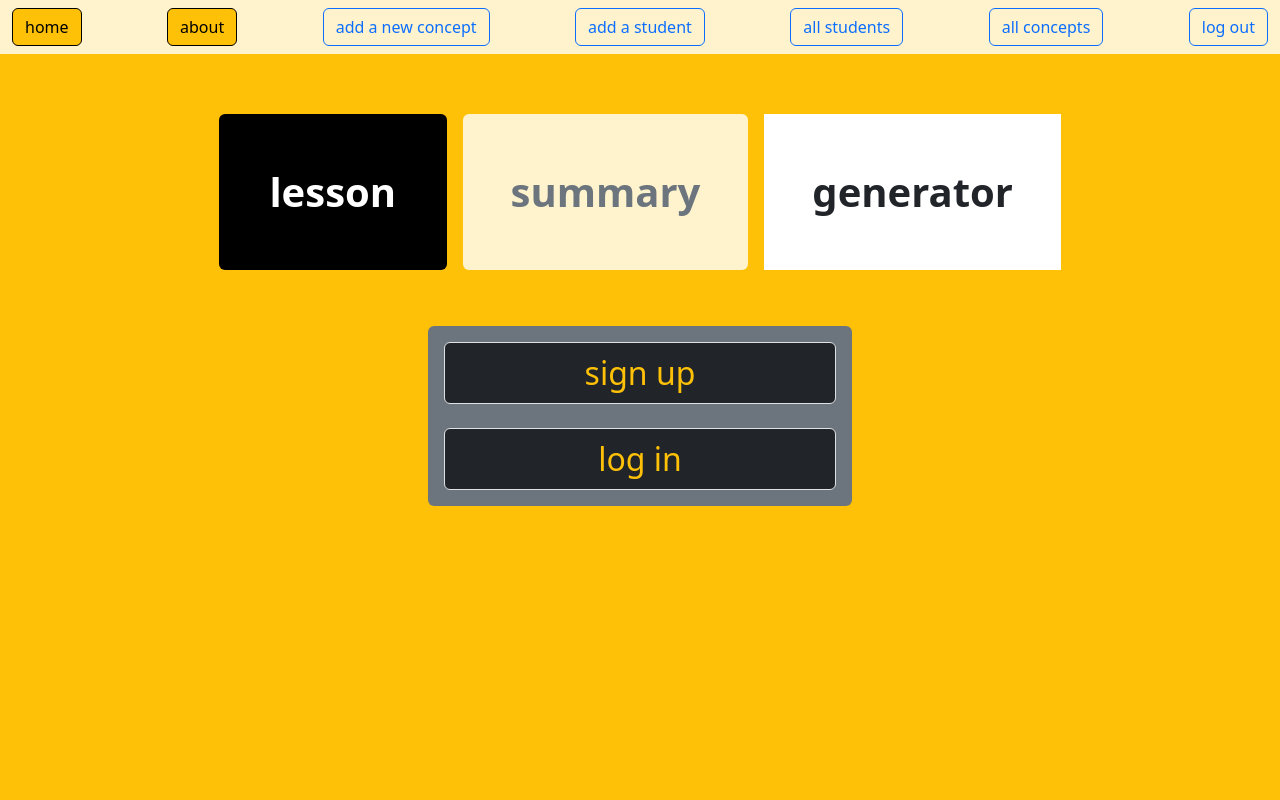
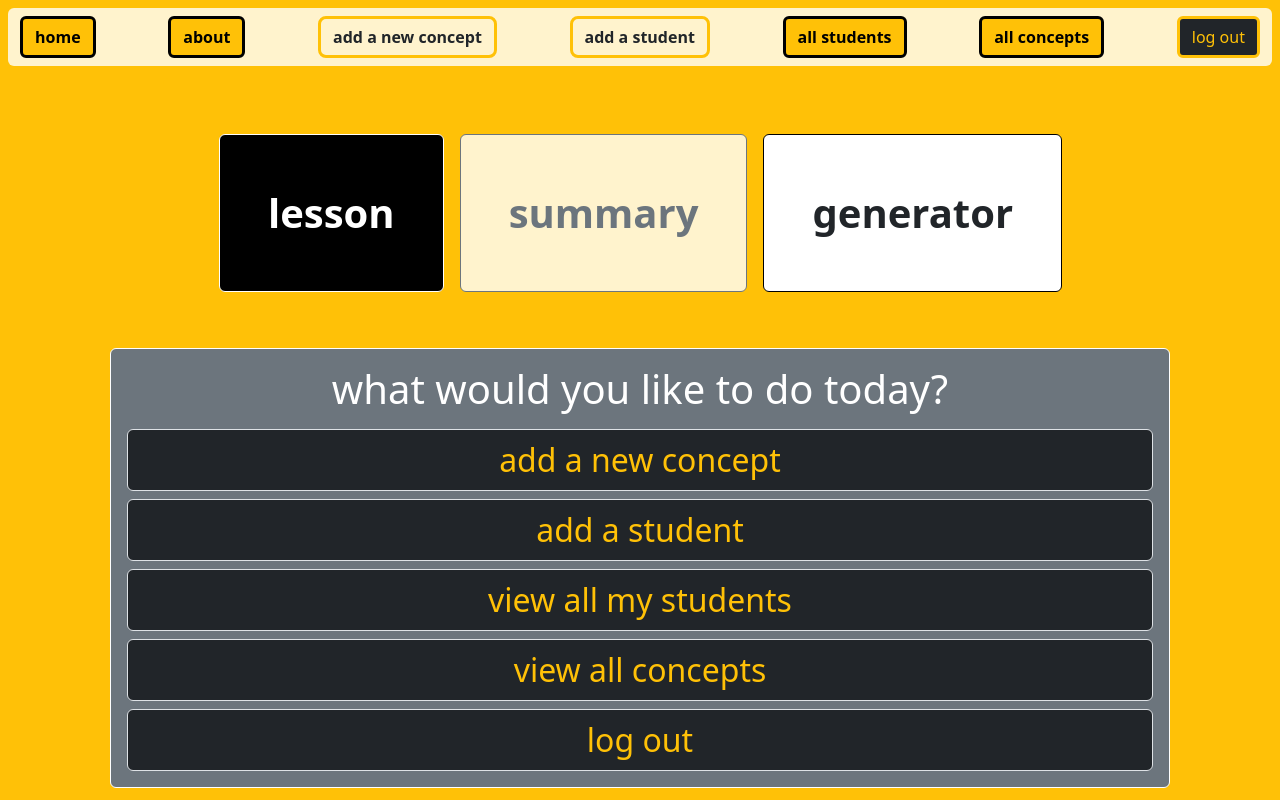
Before and after one commit to jhsu79/lesson-summary-generator, a Django app: page / in a window 1280 px wide. Run offline with Django 4.2, Linux system fonts and the light colour scheme; the visitor is signed in with stand-in values (Sample User, id 1).

Commit message:
update styling

```diff
--- a/main_app/templates/about.html
+++ b/main_app/templates/about.html
@@ -1,9 +1,9 @@
 {% extends 'base.html' %}
 {% block content %}
-<div>
-<h2 class="d-flex fs-1 container-fluid text-center mt-5 w-50 p-2 bg-warning border border-black rounded-2">About the <strong> Lesson Summary Generator</strong></h2>
+<div class="d-grid container-fluid justify-content-center">
+<h2 class="d-grid gap-2 fs-1 container-fluid text-center mt-5 w-50 p-2 bg-black border border-white rounded-2"><small class="text-secondary">About the </small><strong class="text-warning"> Lesson Summary Generator</strong></h2>
 
-<div class="d-flex container-fluid m-2 p-3  bg-warning rounded-3 border border-black rounded-2"> <p class="container-fluid justify-content-center fs-2 mx-3 p-2"><strong class="text-secondary">The Lesson Summary Generator (LSG) </strong> is a tool for a user (likely an instructor, teacher, or a tutor) to create a list of students and list of concepts the instructor will cover. The user can then use a form to enter a student's performance on homework, the concepts covered during the lesson, and assignments for the next lesson. Using that form, LSG will create summaries using OpenAI. Ultimately, these summaries can then be modified or edited for clarity or length as needed.</p>
+<div class="d-flex flex-row container-fluid m-1 p-1  bg-warning-subtle border border-black rounded-2"> <p class="container-fluid justify-content-center fs-4 mx-3 p-2"><strong class="text-secondary">The Lesson Summary Generator (LSG) </strong> <small class="fs-5">is a tool for a user (likely an instructor, teacher, or a tutor) to create a list of students and list of concepts the instructor will cover. The user can then use a form to enter a student's performance on homework, the concepts covered during the lesson, and assignments for the next lesson. Using that form, LSG will create summaries using OpenAI. Ultimately, these summaries can then be modified or edited for clarity or length as needed.</small></p>
 </div>
 </div>
 {% endblock %}
--- a/main_app/templates/base.html
+++ b/main_app/templates/base.html
@@ -12,19 +12,19 @@
 <body class="justify-content-center bg-warning">
     <header>
 
-        <nav class="navbar navbar-expand-sm bg-warning-subtle">
+        <nav class="navbar navbar-expand-sm bg-warning-subtle m-2 rounded-2">
                 <div class="container-fluid">
-                   <a class="btn btn-warning border-black" role="button" href="{% url 'home' %}">home</a></button>
-                   <a class="btn btn-warning border-black" role="button"href="{% url 'about' %}">about</a></button>
+                   <a class="btn btn-warning border-black fw-semibold border-3" role="button" href="{% url 'home' %}">home</a></button>
+                   <a class="btn btn-warning border-black fw-semibold border-3" role="button"href="{% url 'about' %}">about</a></button>
                     {% if user.is_authenticated %}
-                    <a class="btn btn-outline-primary" role="button" href="{% url 'concept_create' %}">add a new concept</a>
-                    <a class="btn btn-outline-primary" role="button" href="{% url 'student_create' %}">add a student</a>
-                    <a class="btn btn-outline-primary" role="button" href="{% url 'students_index'%}">all students</a>
-                    <a class="btn btn-outline-primary" role="button" href ="{% url 'concepts_index' %}">all concepts</a>
-                    <a class="btn btn-outline-primary" role="button" href="{% url 'logout' %}">log out</a>
+                    <a class="btn btn-outline-dark border border-warning border-3 fw-bold rounded-3" role="button" href="{% url 'concept_create' %}">add a new concept</a>
+                    <a class="btn btn-outline-dark border border-warning border-3 fw-bold rounded-3" role="button" href="{% url 'student_create' %}">add a student</a>
+                    <a class="btn btn-warning border-black fw-semibold border-3" role="button" href="{% url 'students_index'%}">all students</a>
+                    <a class="btn btn-warning border-black fw-semibold border-3" role="button" href ="{% url 'concepts_index' %}">all concepts</a>
+                    <a class="btn btn-dark text-warning border-warning border-3" role="button" href="{% url 'logout' %}">log out</a>
                     {% else %}
-                    <a class="btn btn-dark text-warning border-warning" role="button"href="{% url 'signup' %}">sign up</a>
-                    <a class="btn btn-dark text-warning border-warning" role="button" href="{% url 'login' %}">log in</a>
+                    <a class="btn btn-dark text-warning border-warning border-3" role="button"href="{% url 'signup' %}">sign up</a>
+                    <a class="btn btn-dark text-warning border-warning border-3" role="button" href="{% url 'login' %}">log in</a>
                     {% endif %}
                 </div>
         </nav>
--- a/main_app/templates/home.html
+++ b/main_app/templates/home.html
@@ -1,12 +1,24 @@
 {% extends 'base.html' %}
 {% block content %}
 <div class="d-flex container-fluid flex-row p-5 bg-warning justify-content-around w-75 rounded-2">
-    <div class="container-fluid m-2 p-5 d-flex bg-black justify-content-around w-75 fs-1 fw-bold text-white rounded-2">lesson</div>
-    <div class="container-fluid m-2 p-5 d-flex bg-warning-subtle justify-content-center w-75 fs-1 fw-bold text-secondary rounded-2">summary</div>
-    <div class="container-fluid m-2 p-5 d-flex bg-white justify-content-around fs-1 w-75 fw-bold">generator</div>
+    <div class="d-flex container-fluid m-2 p-5 d-flex bg-black justify-content-around w-75 fs-1 fw-bold text-white border border-white rounded-2">lesson</div>
+    <div class="d-flex container-fluid m-2 p-5 d-flex bg-warning-subtle justify-content-center w-75 fs-1 fw-bold border border-secondary text-secondary rounded-2">summary</div>
+    <div class="d-flex container-fluid m-2 p-5 d-flex bg-white justify-content-around fs-1 w-75 fw-bold border border-black rounded-2">generator</div>
 </div>
-<div class="d-grid gap-4 col-4 mx-auto bg-secondary p-3 rounded-2">
+
+{% if user.is_authenticated %}
+<div class="d-grid gap-2 col-10 mx-auto bg-secondary p-3 border border-white rounded-2">
+    <h3 class="text-center fs-1 text-white">what would you like to do today?</h3>
+    <a class="btn btn-dark btn btn-outline-warning border fs-2 fw-semi-bold" role="button" href="{% url 'concept_create' %}">add a new concept</a>
+    <a class="btn btn-dark btn btn-outline-warning border fs-2 fw-semi-bold" role="button" href="{% url 'student_create' %}">add a student</a>
+    <a class="btn btn-dark btn btn-outline-warning border fs-2 fw-semi-bold" role="button" href="{% url 'students_index'%}">view all my students</a>
+    <a class="btn btn-dark btn btn-outline-warning border fs-2 fw-semi-bold" role="button" href ="{% url 'concepts_index' %}">view all concepts</a>
+    <a class="btn btn-dark btn btn-outline-warning border fs-2 fw-semi-bold" role="button" href="{% url 'logout' %}">log out</a>
+</div>
+{% else %}
+<div class="d-grid gap-4 col-10 mx-auto bg-secondary p-3 border border-white rounded-2">
     <a class="btn btn-dark btn btn-outline-warning border fs-2 fw-semi-bold " role="button"href="{% url 'signup' %}">sign up</a>
     <a class="btn btn-dark btn btn-outline-warning border fs-2 fw-semi-bold" role="button" href="{% url 'login' %}">log in</a>
 </div>
+{% endif %}
 {% endblock %}
```
Also changed, not shown: main_app/templates/main_app/concept_confirm_delete.html (+6 -6 lines), main_app/templates/main_app/concept_form.html (+6 -6 lines), main_app/templates/main_app/student_form.html (+4 -3 lines), main_app/templates/registration/login.html (+6 -4 lines), main_app/templates/registration/signup.html (+5 -6 lines), 1 other file.
